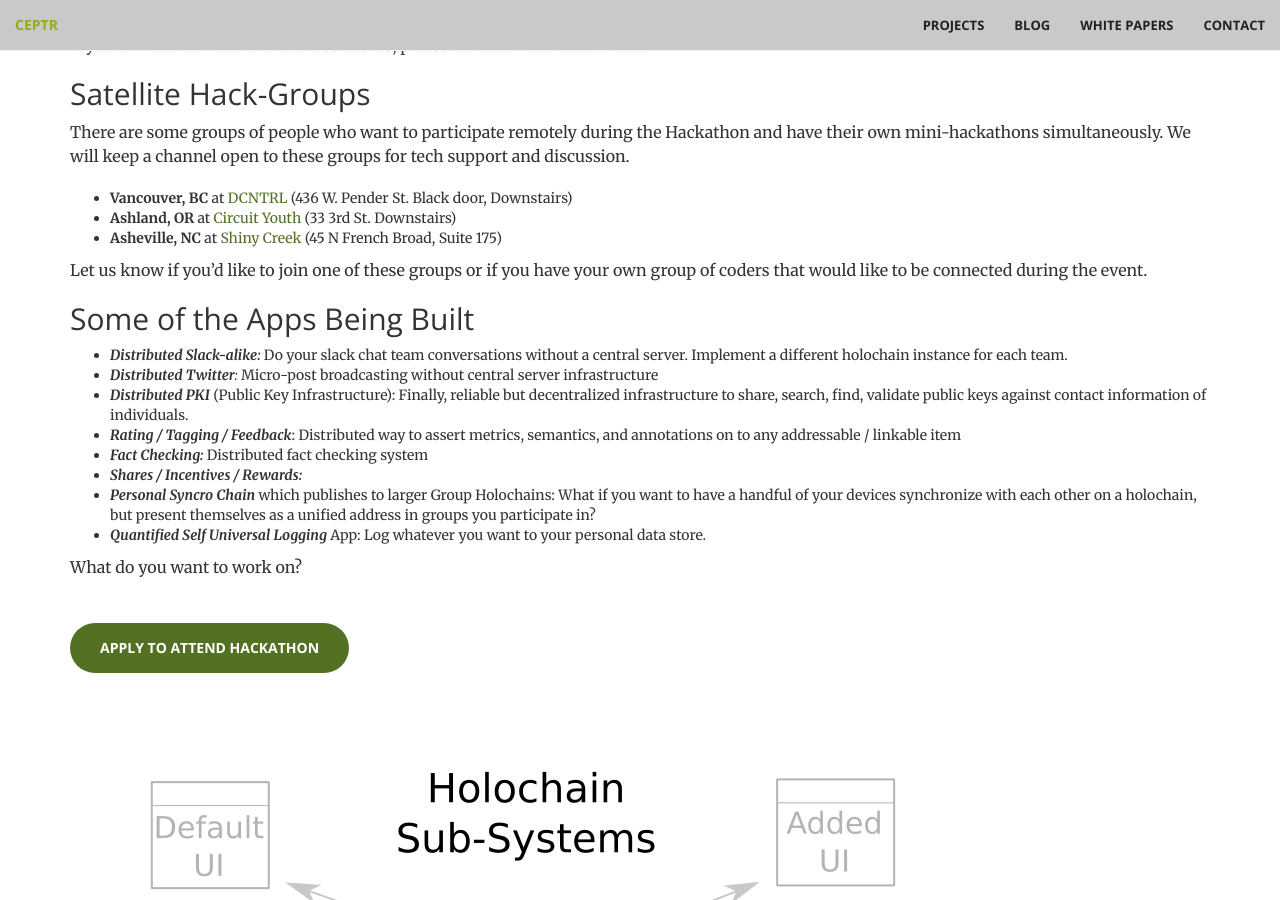
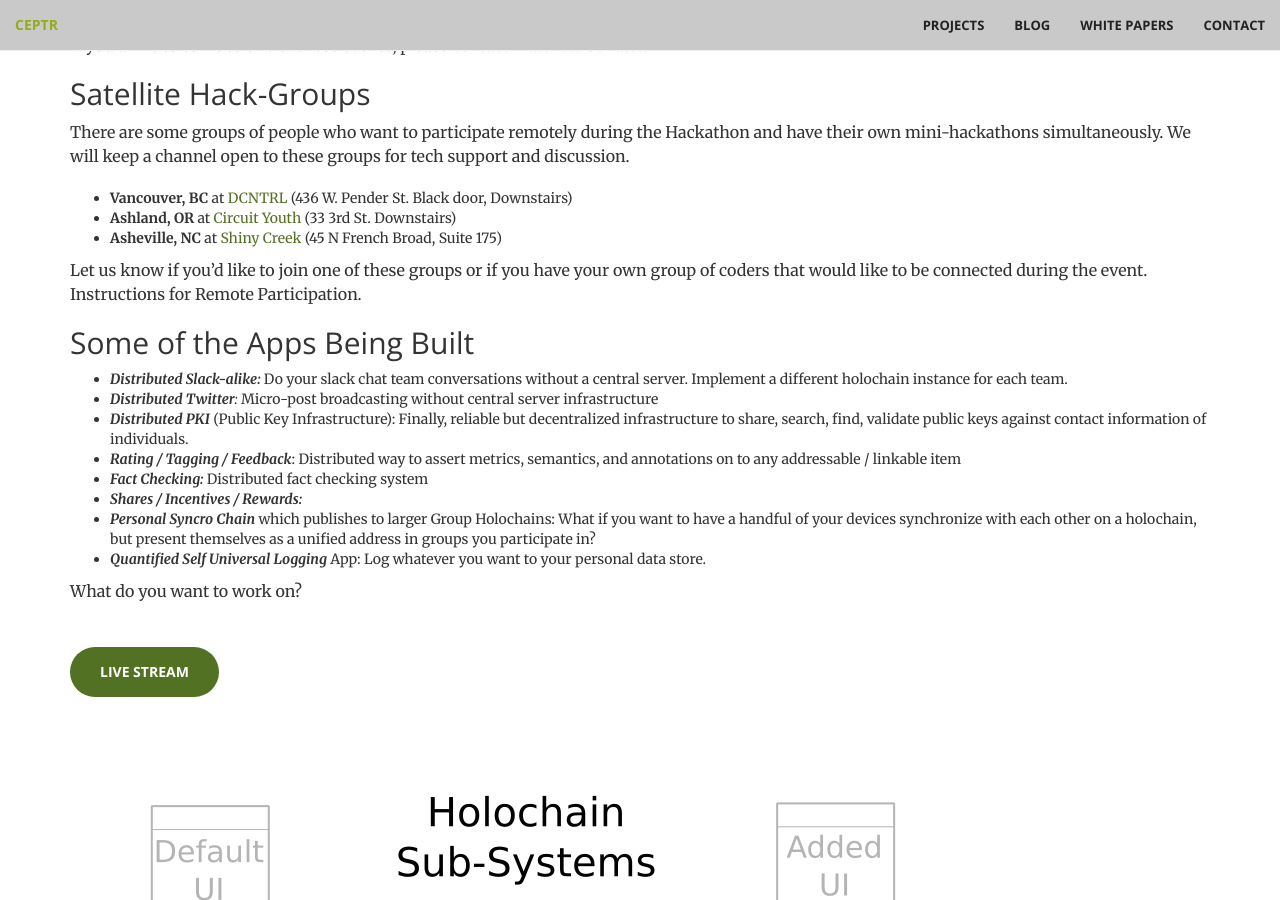
Before and after one commit to metacurrency/ceptr-org, a Jekyll site: the page built from hackathons.md, in a window 1280 px wide and 900 px high, scrolled down 1722 px. Built offline with Jekyll 4.4.1, drawn with Linux system fonts in a browser that asks for light colours; some of the changed text lies outside the part shown.

Commit message:
Adding resources to the hackathons page.

```diff
--- a/hackathons.md
+++ b/hackathons.md
@@ -25,7 +25,7 @@ comments: []
  **How Much:** Free ~~ Food is provided. Housing is available. <br />
  **Housing:** [Contact Matthew Schutte](http://matthewschutte.com/contact/) to arrange for housing and check availability.
 
-<br /><a class="btn btn-primary btn-xl" href="https://docs.google.com/forms/d/e/1FAIpQLSfpI63MxUf0yxKHRlQr5k0TYG2woJvuwwBEzg3CYgZARqm7TQ/viewform?c=0&w=1">Apply to Attend Hackathon</a>
+<br /><a class="btn btn-primary btn-xl" href="https://www.youtube.com/watch?v=-RyFJWK4mhI&feature=youtu.be">LIVE STREAM</a>
 
 <img class="fit responsive" src="/images/hackathon-table.jpg">
 
@@ -57,7 +57,7 @@ There are some groups of people who want to participate remotely during the Hack
  - **Ashland, OR** at [Circuit Youth](http://circuityouth.org/) (33 3rd St. Downstairs)
  - **Asheville, NC** at [Shiny Creek](http://www.shinycreek.com/) (45 N French Broad, Suite 175)
 
-Let us know if you'd like to join one of these groups or if you have your own group of coders that would like to be connected during the event.
+Let us know if you'd like to join one of these groups or if you have your own group of coders that would like to be connected during the event. Instructions for Remote Participation.
 
 ## Some of the Apps Being Built
  - _**Distributed Slack-alike:**_ Do your slack chat team conversations without a central server. Implement a different holochain instance for each team.
@@ -71,7 +71,7 @@ Let us know if you'd like to join one of these groups or if you have your own gr
 
 What do you want to work on?
 
-<br /><a class="btn btn-primary btn-xl" href="https://docs.google.com/forms/d/e/1FAIpQLSfpI63MxUf0yxKHRlQr5k0TYG2woJvuwwBEzg3CYgZARqm7TQ/viewform?c=0&w=1">Apply to Attend Hackathon</a>
+<br /><a class="btn btn-primary btn-xl" href="https://www.youtube.com/watch?v=-RyFJWK4mhI&feature=youtu.be">LIVE STREAM</a>
 
 <br /><br />
 
```
